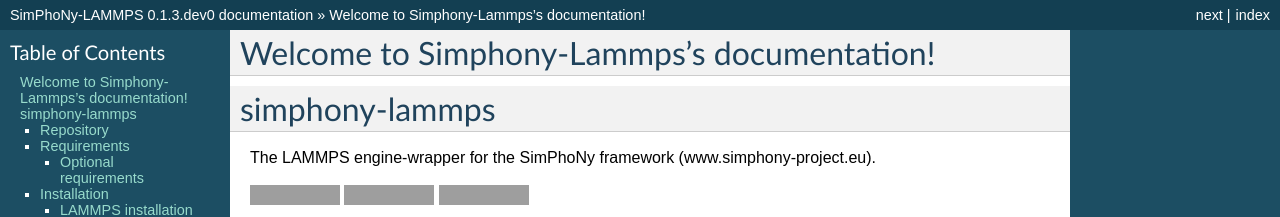
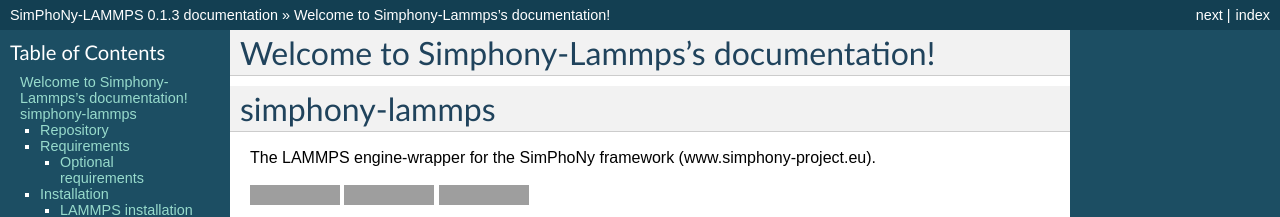
Before and after one commit to simphony/simphony-lammps, a Sphinx documentation site: the page built from doc/source/index.rst, in a window 1280 px wide and 900 px high. Shown: the top 217 px of the window. Built offline with Sphinx 7.4.7, drawn with Linux system fonts in a browser that asks for light colours; some of the changed text lies outside the part shown; grey boxes are pictures that could not be loaded.

Commit message:
set version to 0.1.3

```diff
--- a/doc/source/conf.py
+++ b/doc/source/conf.py
@@ -78,7 +78,7 @@
 # The short X.Y version.
 version = '0.1.3'
 # The full version, including alpha/beta/rc tags.
-release = '0.1.3.dev0'
+release = '0.1.3'
 
 # The language for content autogenerated by Sphinx. Refer to documentation
 # for a list of supported languages.
--- a/setup.py
+++ b/setup.py
@@ -5,7 +5,7 @@
 with open('README.rst', 'r') as readme:
     README_TEXT = readme.read()
 
-VERSION = '0.1.3.dev0'
+VERSION = '0.1.3'
 
 
 def write_version_py(filename=None):
```
